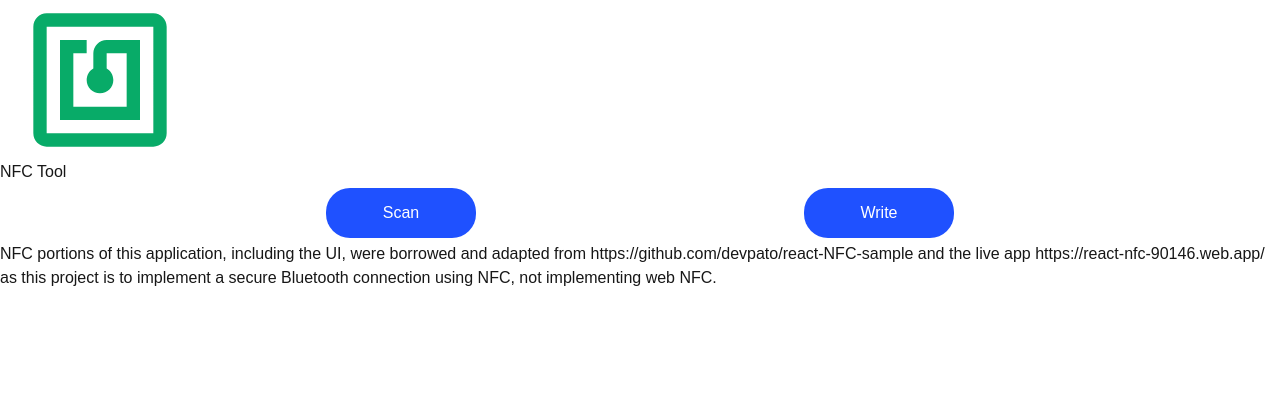
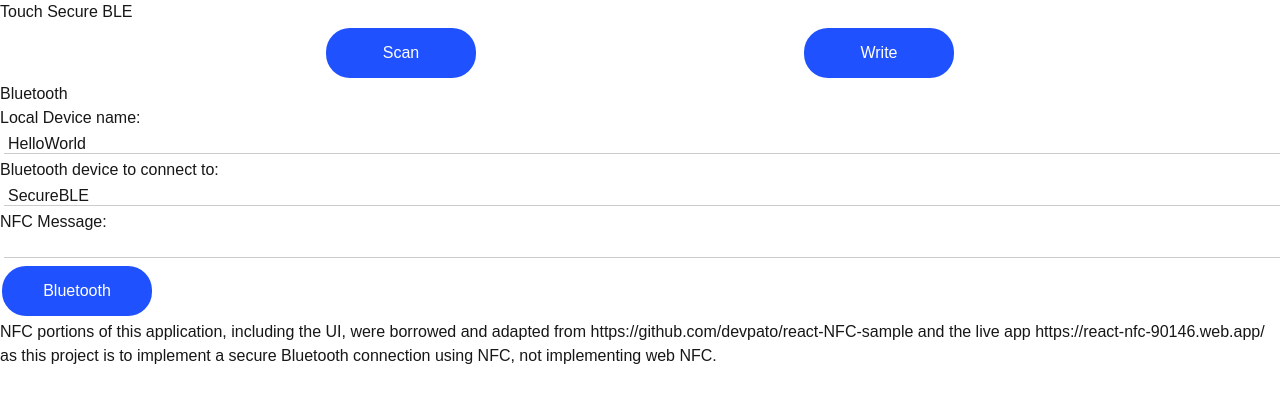
Before and after one commit to stvnbash/ece119_bluetooth_nfc, a Next.js app: page / in a window 1280 px wide. Shown: the top 402 px of the page. Built offline with nearby package versions, Linux system fonts and the light colour scheme.

Commit message:
adds code to start integration with bluetooth.  should write scanned message from nfc to parent page

```diff
--- a/src/app/page.jsx
+++ b/src/app/page.jsx
@@ -21,20 +21,41 @@ export default function Home() {
 
     const actionsValue = { actions, setActions };
 
+    //name for bluetooth
+    const [deviceName, setDeviceName] = useState("HelloWorld");
+    const [bleDevice, setBleDevice] = useState("SecureBLE");
+    const [nfcMessage, setNfcMessage] = useState("");
+
     const onHandleAction = (actions) => {
         setActions({ ...actions });
     }
     return (
         <div className="max-w-screen-lg h-[90vh] overflow-auto border-black border-4 rounded-3xl flex flex-col gap-4 m-8 mx-auto justify-between">
             <div className="flex flex-col gap-4 place-items-center">
-                <Image src='/nfc/nfc.svg' alt="nfc logo" width={200} height={200} className="App-logo" />
-                <h1 className="text-4xl font-bold">NFC Tool</h1>
+                {/* <Image src='/nfc/nfc.svg' alt="nfc logo" width={200} height={200} className="App-logo" /> */}
+                <h1 className="text-4xl font-bold pt-8 text-yellow-500">Touch Secure BLE</h1>
                 <div className="App-container">
                     <button onClick={() => onHandleAction({ scan: 'scanning', write: null })} className="btn">Scan</button>
                     <button onClick={() => onHandleAction({ scan: null, write: 'writing' })} className="btn">Write</button>
                 </div>
+                <div className="flex flex-col gap-4">
+                    <h3 className="text-2xl font-bold pt-8">Bluetooth</h3>
+                    <div className="flex flex-row">
+                        <p>Local Device name:</p>
+                        <input type="text" value={deviceName} onChange={(e) => setDeviceName(e.target.value)}></input>
+                    </div>
+                    <div className="flex flex-row">
+                        <p>Bluetooth device to connect to:</p>
+                        <input type="text" value={bleDevice} onChange={(e) => setBleDevice(e.target.value)}></input>
+                    </div>
+                    <div className="flex flex-row">
+                        <p>NFC Message:</p>
+                        <input type="text" value={nfcMessage} readOnly></input>
+                    </div>
+                    <button className="btn">Bluetooth</button>
+                </div>
                 <ActionsContext.Provider value={actionsValue}>
-                    {scan !== null && scan && <Scan />}
+                    {scan !== null && scan && <Scan messageWriter={setNfcMessage}/>}
                     {write !== null && write && <Write />}
                 </ActionsContext.Provider>
             </div>
--- a/src/containers/Scan.js
+++ b/src/containers/Scan.js
@@ -2,12 +2,14 @@ import React, { useCallback, useContext, useEffect, useState } from 'react';
 import Scanner from '../components/Scanner/Scanner';
 import { ActionsContext } from '../contexts/context';
 
-const Scan = () => {
+const secret_key = "helloworld"
+
+const Scan = ({messageWriter}) => {
     const [message, setMessage] = useState('');
     const [serialNumber, setSerialNumber] = useState('');
-    const { actions, setActions} = useContext(ActionsContext);
+    const { actions, setActions } = useContext(ActionsContext);
 
-    const scan = useCallback(async() => {
+    const scan = useCallback(async () => {
 
         if ('NDEFReader' in window) {
             try {
@@ -28,19 +30,26 @@ const Scan = () => {
                     });
                 };
 
-            } catch(error){
+            } catch (error) {
                 console.log(`Error! Scan failed to start: ${error}.`);
             };
         }
-    },[setActions]);
+    }, [setActions]);
 
-    const onReading = ({message, serialNumber}) => {
+    const onReading = ({ message, serialNumber }) => {
         setSerialNumber(serialNumber);
         for (const record of message.records) {
             switch (record.recordType) {
                 case "text":
                     const textDecoder = new TextDecoder(record.encoding);
                     setMessage(textDecoder.decode(record.data));
+                    messageWriter(message);
+
+                    // add logic to initiate bluetooth connection
+                    if (message === secret_key) {
+                        console.log("correct key, initiate bluetooth")
+                    }
+
                     break;
                 case "url":
                     // TODO: Read URL record with record data.
@@ -55,14 +64,14 @@ const Scan = () => {
         scan();
     }, [scan]);
 
-    return(
+    return (
         <>
             {actions.scan === 'scanned' ?
                 <div>
                     <p>Serial Number: {serialNumber}</p>
                     <p>Message: {message}</p>
                 </div>
-            : <Scanner status={actions.scan}></Scanner> }
+                : <Scanner status={actions.scan}></Scanner>}
         </>
     );
 };
--- a/src/containers/Write.js
+++ b/src/containers/Write.js
@@ -2,12 +2,12 @@ import React from 'react';
 import Writer from '../components/Writer/Writer';
 
 const Write = () => {
-    const onWrite = async(message) => {
+    const onWrite = async (message) => {
         try {
             const ndef = new window.NDEFReader();
             // This line will avoid showing the native NFC UI reader
             await ndef.scan();
-            await ndef.write({records: [{ recordType: "text", data: message }]});
+            await ndef.write({ records: [{ recordType: "text", data: message }] });
             alert(`Value Saved!`);
         } catch (error) {
             console.log(error);
@@ -15,7 +15,7 @@ const Write = () => {
     }
 
     return (
-      <Writer writeFn={onWrite}/>
+        <Writer writeFn={onWrite} />
     );
 };
 
```
Also changed, not shown: 2 other files (tests, documents, lock files or other folders). Lines whose indentation alone changed are shown as unchanged.
